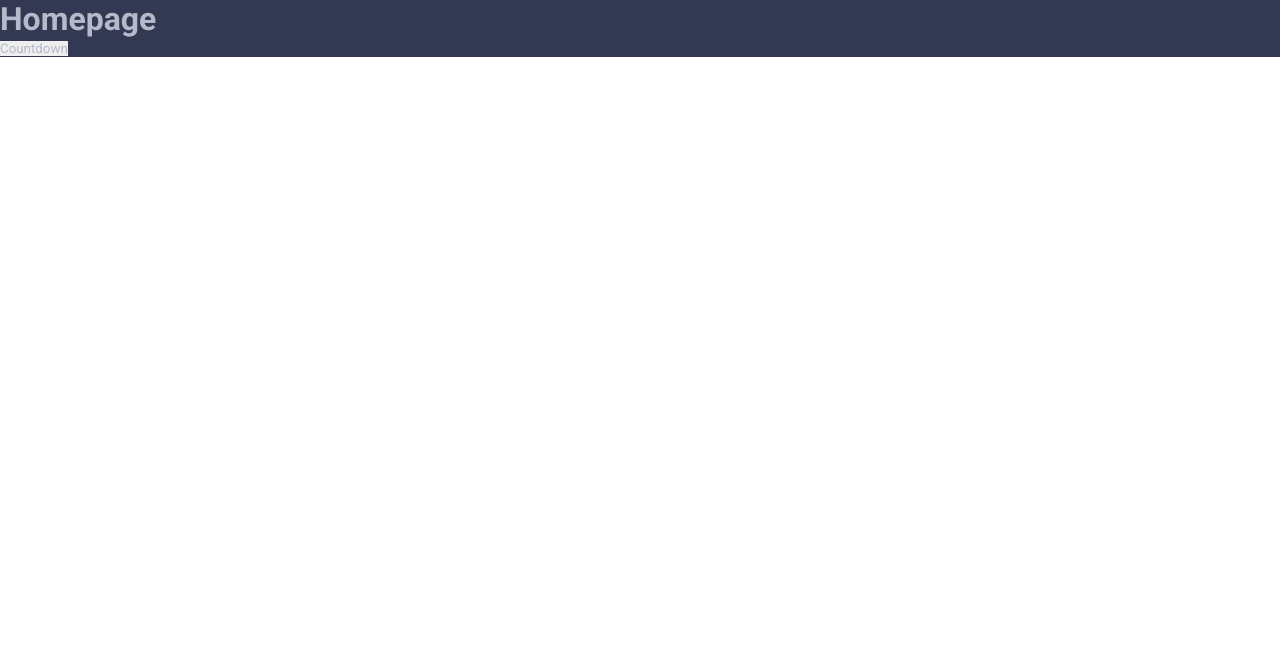
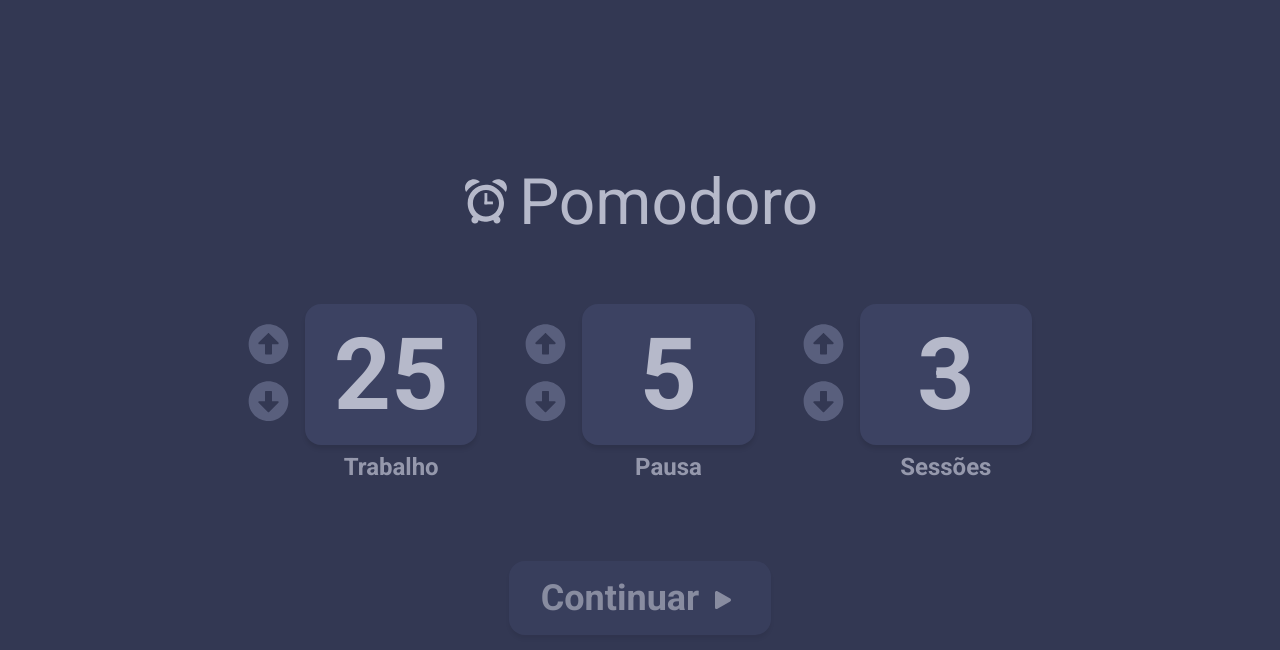
Before and after one commit to patrickrios/pomodoro-nextjs, a Next.js app: page / in a window 1280 px wide. Shown: the top 650 px of the page. Built offline with nearby package versions, Linux system fonts and the light colour scheme.

Commit message:
Navigation between home/countdown

```diff
--- a/src/components/Continue.tsx
+++ b/src/components/Continue.tsx
@@ -1,9 +1,22 @@
-
+import  styles from '../styles/pages/Continue.module.css'
+import CountDown from '../components/CountDown'
+import { useContext } from 'react'
+import { PomodoroContext } from '../providers/PomodoroProvider'
+import { AppContext } from '../providers/AppProvider'
 
 export default function Continue(){
+    const { loadHome } = useContext( AppContext )
     return(
         <div>
-            <h1>Continue</h1>
+            <div className={`${styles.continueContainer} center-container`}>
+                <header>
+                    <h1>Pomodoro</h1>
+                    <button onClick={loadHome} className="default-item">Início</button>
+                </header>
+                <section>
+                    <CountDown />
+                </section>
+            </div>
         </div>
     )
 }
--- a/src/components/Homepage.tsx
+++ b/src/components/Homepage.tsx
@@ -1,25 +1,13 @@
-
-
-//import Counters from "../components/CounterWrapper";
-//import styles from '../styles/pages/Home.module.css'
-
 import { useContext } from "react"
 import { AppContext } from "../providers/AppProvider"
 
+import Counters from "../components/CounterWrapper";
+import styles from '../styles/pages/Home.module.css'
 
 export default function Homepage(){
     const {loadCountdown} = useContext(AppContext)
     return(
-        <div>
-            <h1>Homepage</h1>
-            <button type="button" onClick={loadCountdown}> Countdown </button>
-        </div>
-    )
-}
-
-/**
- *
- * <div className={styles.container}>
+      <div className={styles.container}>
           <h1>
             <img src="./icons/clock.svg" alt="Pomodoro clock"/>
             Pomodoro
@@ -27,10 +15,10 @@ export default function Homepage(){
 
           <Counters style={styles.countersSection} />
 
-              <a href="/continue" className={styles.buttonContinue}>
+          <button type="button" onClick={loadCountdown} className={styles.buttonContinue}>
             Continuar
             <img src="./icons/play-fill.svg" alt="Continuar"/>
-              </a>
+          </button>
       </div>
-
-*/
+    )
+}
--- a/src/providers/AppProvider.tsx
+++ b/src/providers/AppProvider.tsx
@@ -1,7 +1,6 @@
 import { createContext, ReactNode, useEffect, useState } from "react";
 import Continue from "../components/Continue";
 import Homepage from "../components/Homepage";
-
 
 interface AppContextData{
     content: ReactNode;
@@ -28,11 +27,6 @@ export default function AppProvider( {children}: AppProviderProps){
         setContent(<Continue/>)
     }
 
-    useEffect( ()=>{
-        console.log('change to -> ')
-    }, [content])
-
-
     return(
         <AppContext.Provider
             value={{
```
Also changed, not shown: src/pages/continue.tsx (+1 -9 lines). Lines whose indentation alone changed are shown as unchanged.
